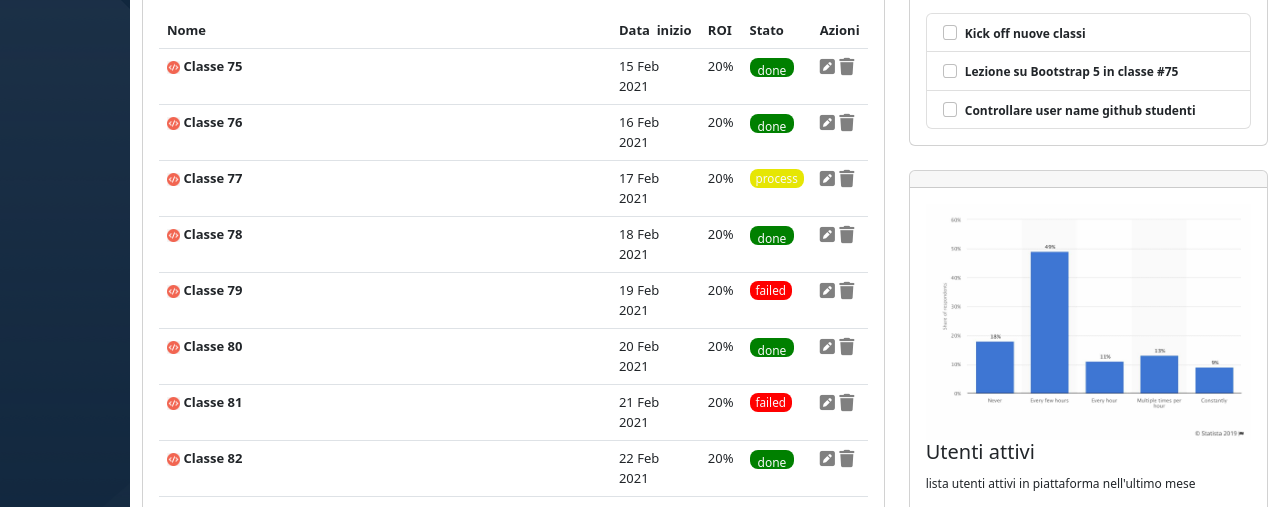
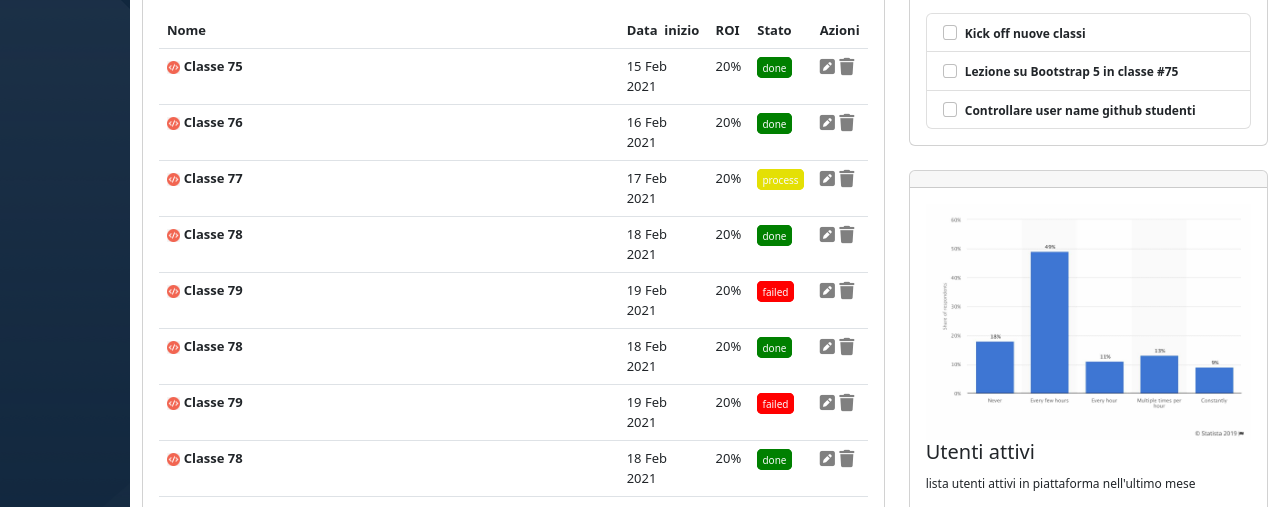
Before and after one commit to MarioBlasi/html-css-bootstrap-dashboard, a plain HTML site: page index.html in a window 1280 px wide. Shown: the part 287-794 px from the top of the page. Drawn offline with nearby package versions, Linux system fonts and the light colour scheme.

Commit message:
class table

```diff
--- a/css/style.css
+++ b/css/style.css
@@ -103,6 +103,7 @@ li {
 }
 .text_left {
   text-align: inherit;
+  white-space: nowrap;
 }
 
 .btn_Nuovo_studente {
@@ -121,23 +122,41 @@ li {
 /*-------banner---------------*/
 
 /*------offcanvas-body--------------*/
-.card-body .btn {
-  border-radius: 0.5rem;
+.green_btn {
+  border-radius: 0.3rem;
   border: none;
   background-color: green;
-  height: 1.2rem;
+  height: 2rem;
+  border: 2px solid green;
+  font-size: x-small;
+  padding-left: 0.2rem;
+  padding-right: 0.2rem;
+  padding-top: 0.1rem;
+  padding-bottom: 0.1rem;
 }
-.btn_yellow {
-  border-radius: 0.5rem;
+.yellow_btn {
+  border-radius: 0.3rem;
   border: none;
-  background-color: rgb(230, 230, 4);
-  height: 1.2rem;
+  background-color: rgb(228, 224, 5);
+  height: 2rem;
+  border: 2px solid rgb(228, 224, 5);
+  font-size: x-small;
+  padding-left: 0.2rem;
+  padding-right: 0.2rem;
+  padding-top: 0.1rem;
+  padding-bottom: 0.1rem;
 }
-.btn_red {
-  border-radius: 0.5rem;
+.red_btn {
+  border-radius: 0.3rem;
   border: none;
   background-color: red;
-  height: 1.2rem;
+  height: 2rem;
+  border: 2px solid red;
+  font-size: x-small;
+  padding-left: 0.2rem;
+  padding-right: 0.2rem;
+  padding-top: 0.1rem;
+  padding-bottom: 0.1rem;
 }
 .row img {
   width: 3%;
--- a/index.html
+++ b/index.html
@@ -150,11 +150,7 @@
                         <th scope="row"> <img src="./img/class-avatar.jpg " alt=""> Classe 75</th>
                         <td>15 Feb 2021</td>
                         <td>20%</td>
-                        <td><button type="button" class="btn btn-success text-light "
-                            style="--bs-btn-padding-y: .25rem; --bs-btn-padding-x: .5rem; --bs-btn-font-size: .75rem;">
-                            done
-                            </button>
-                        </td>
+                        <td><span class="green_btn text-light">done</span></td>
                         <td><i class="fa-solid fa-square-pen fa-lg ">&nbsp</i><i class="fa-solid fa-trash fa-lg"></i></td>
                       </tr>
                       <!--classe 75-->
@@ -162,11 +158,7 @@
                         <th scope="row"> <img src="./img/class-avatar.jpg " alt=""> Classe 76</th>
                         <td>16 Feb 2021</td>
                         <td>20%</td>
-                        <td><button type="button" class="btn btn-success text-light"
-                            style="--bs-btn-padding-y: .25rem; --bs-btn-padding-x: .5rem; --bs-btn-font-size: .75rem;">
-                            done
-                            </button>
-                        </td>
+                        <td><span class="green_btn text-light">done</span></td>
                         <td><i class="fa-solid fa-square-pen fa-lg ">&nbsp</i><i class="fa-solid fa-trash fa-lg"></i></td>
                       </tr>
                       <!--classe 76-->
@@ -174,11 +166,7 @@
                         <th scope="row"> <img src="./img/class-avatar.jpg " alt=""> Classe 77</th>
                         <td>17 Feb 2021</td>
                         <td>20%</td>
-                        <td><button type="button" class="btn_yellow btn-success text-light"
-                            style="--bs-btn-padding-y: .25rem; --bs-btn-padding-x: .5rem; --bs-btn-font-size: .75rem;">
-                            process
-                            </button>
-                        </td>
+                        <td><span class="yellow_btn text-light">process</span></td>
                         <td><i class="fa-solid fa-square-pen fa-lg ">&nbsp</i><i class="fa-solid fa-trash fa-lg"></i></td>
                       </tr>
                       <!--classe 77-->
@@ -186,11 +174,7 @@
                         <th scope="row"> <img src="./img/class-avatar.jpg " alt=""> Classe 78</th>
                         <td>18 Feb 2021</td>
                         <td>20%</td>
-                        <td><button type="button" class="btn btn-success text-light"
-                            style="--bs-btn-padding-y: .25rem; --bs-btn-padding-x: .5rem; --bs-btn-font-size: .75rem;">
-                            done
-                            </button>
-                        </td>
+                        <td><span class="green_btn text-light">done</span></td>
                         <td><i class="fa-solid fa-square-pen fa-lg ">&nbsp</i><i class="fa-solid fa-trash fa-lg"></i></td>
                       </tr>
                       <!--classe 78-->
@@ -198,47 +182,31 @@
                         <th scope="row"> <img src="./img/class-avatar.jpg " alt=""> Classe 79</th>
                         <td>19 Feb 2021</td>
                         <td>20%</td>
-                        <td><button type="button" class="btn_red btn-success text-light"
-                            style="--bs-btn-padding-y: .25rem; --bs-btn-padding-x: .5rem; --bs-btn-font-size: .75rem;">
-                            failed
-                            </button>
-                        </td>
+                        <td><span class="red_btn text-light">failed</span></td>
                         <td><i class="fa-solid fa-square-pen fa-lg ">&nbsp</i><i class="fa-solid fa-trash fa-lg"></i></td>
                       </tr>
                       <!--classe 79-->
                       <tr>
-                        <th scope="row"> <img src="./img/class-avatar.jpg " alt=""> Classe 80</th>
-                        <td>20 Feb 2021</td>
+                        <th scope="row"> <img src="./img/class-avatar.jpg " alt=""> Classe 78</th>
+                        <td>18 Feb 2021</td>
                         <td>20%</td>
-                        <td><button type="button" class="btn btn-success text-light"
-                            style="--bs-btn-padding-y: .25rem; --bs-btn-padding-x: .5rem; --bs-btn-font-size: .75rem;">
-                            done
-                            </button>
-                        </td>
+                        <td><span class="green_btn text-light">done</span></td>
                         <td><i class="fa-solid fa-square-pen fa-lg ">&nbsp</i><i class="fa-solid fa-trash fa-lg"></i></td>
                       </tr>
                       <!--classe 80-->
                       <tr>
-                        <th scope="row"> <img src="./img/class-avatar.jpg " alt=""> Classe 81</th>
-                        <td>21 Feb 2021</td>
+                        <th scope="row"> <img src="./img/class-avatar.jpg " alt=""> Classe 79</th>
+                        <td>19 Feb 2021</td>
                         <td>20%</td>
-                        <td><button type="button" class="btn_red btn-success text-light"
-                            style="--bs-btn-padding-y: .25rem; --bs-btn-padding-x: .5rem; --bs-btn-font-size: .75rem;">
-                            failed
-                            </button>
-                        </td>
+                        <td><span class="red_btn text-light">failed</span></td>
                         <td><i class="fa-solid fa-square-pen fa-lg ">&nbsp</i><i class="fa-solid fa-trash fa-lg"></i></td>
                       </tr>
                       <!--classe 81-->
                       <tr>
-                        <th scope="row"> <img src="./img/class-avatar.jpg " alt=""> Classe 82</th>
-                        <td>22 Feb 2021</td>
+                        <th scope="row"> <img src="./img/class-avatar.jpg " alt=""> Classe 78</th>
+                        <td>18 Feb 2021</td>
                         <td>20%</td>
-                        <td><button type="button" class="btn btn-success text-light"
-                            style="--bs-btn-padding-y: .25rem; --bs-btn-padding-x: .5rem; --bs-btn-font-size: .75rem;">
-                            done
-                            </button>
-                        </td>
+                        <td><span class="green_btn text-light">done</span></td>
                         <td><i class="fa-solid fa-square-pen fa-lg ">&nbsp</i><i class="fa-solid fa-trash fa-lg"></i></td>
                       </tr>
                       <!--classe 82-->
```
